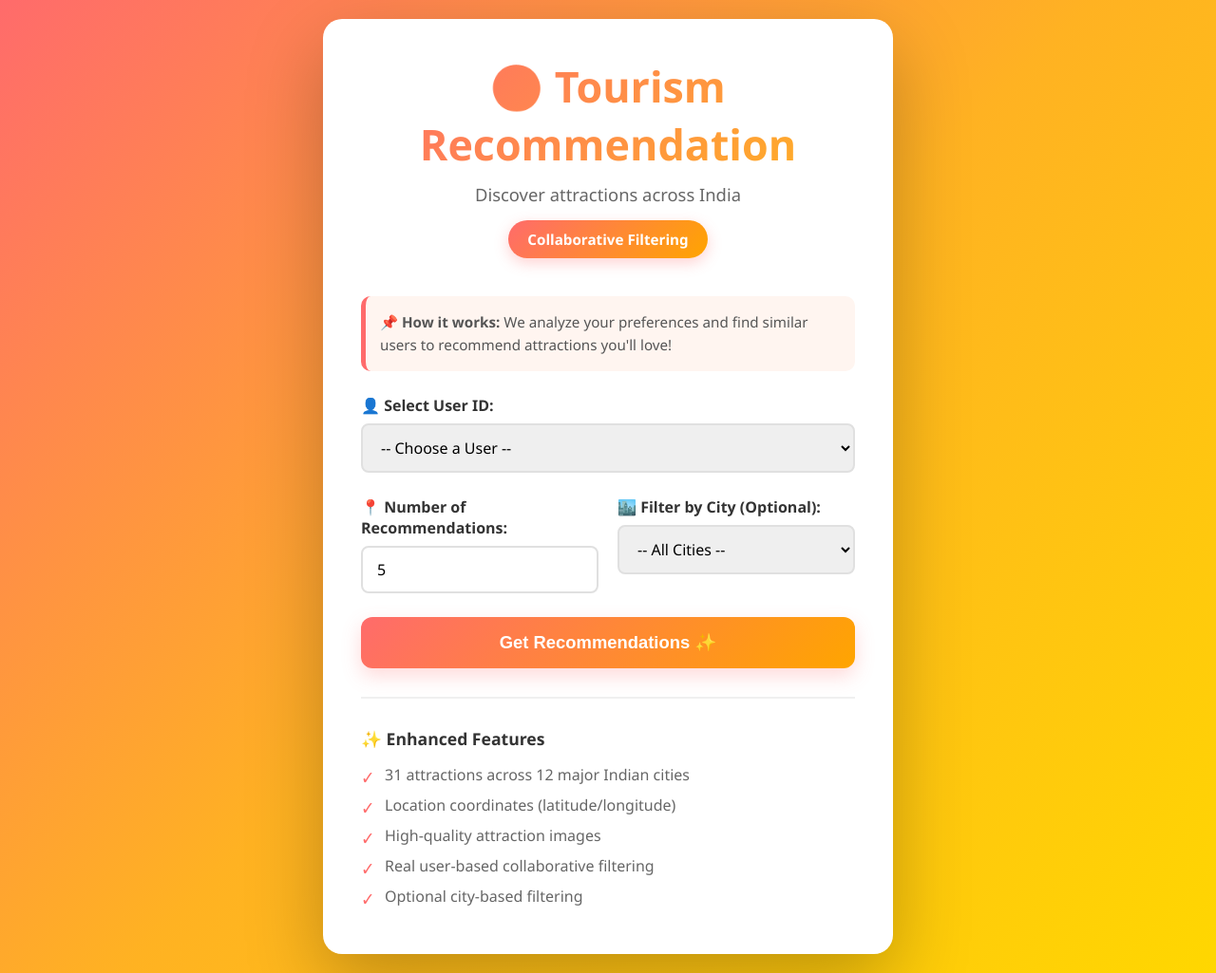
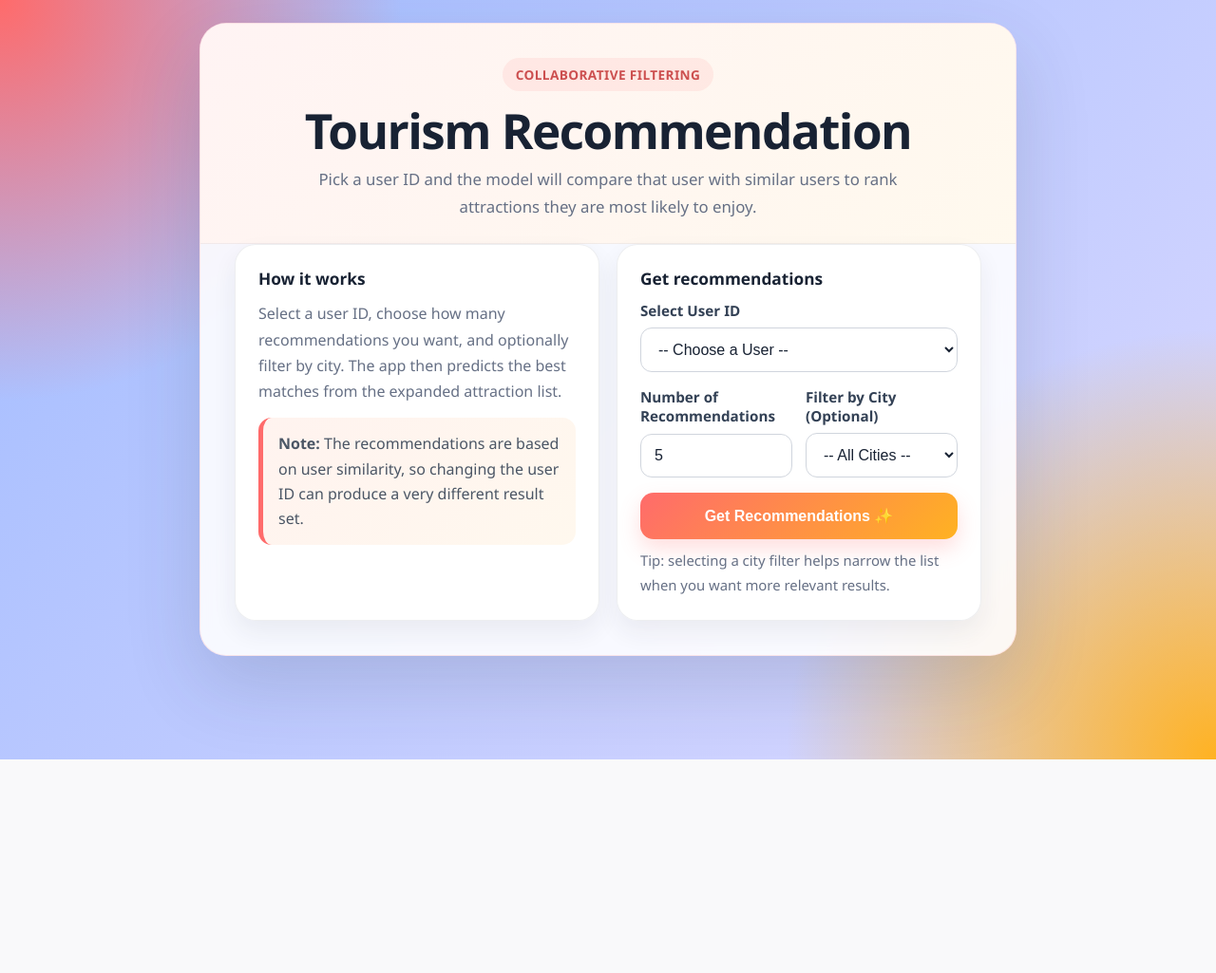
Before and after one commit to shreyasreddy1401/Tourism-Recommendation, a Flask app: template app3/templates/index.html in a window 1280 px wide. Shown: the whole page at 95% size. After the commit the page ends 800 px from the top, so only its background shows below. Run offline with Flask 3, Linux system fonts and the light colour scheme; the template is opened without the code that fills it, so the values that code supplies are empty; parts of the project's set-up code (start-up, migrations or seed data) failed here and were passed over.

Commit message:
some updates yet still no image URL fix

```diff
--- a/app3/templates/index.html
+++ b/app3/templates/index.html
@@ -11,183 +11,268 @@
             box-sizing: border-box;
         }
 
+        :root {
+            --bg-1: #a0bbff;
+            --bg-2: #dcd9ff;
+            --surface: rgba(255, 255, 255, 0.88);
+            --surface-strong: #ffffff;
+            --text: #243041;
+            --muted: #667085;
+            --accent: #ff6b6b;
+            --accent-2: #ffb222;
+            --border: rgba(255, 107, 107, 0.14);
+        }
 
         body {
             font-family: 'Segoe UI', Tahoma, Geneva, Verdana, sans-serif;
-            background: linear-gradient(135deg, #FF6B6B 0%, #ffb222 50%, #FFD700 100%);
             min-height: 100vh;
-            display: flex;
-            justify-content: center;
-            align-items: center;
-            padding: 20px;
+            padding: 24px;
+            color: var(--text);
+            background:
+                radial-gradient(circle at top left, rgb(255, 107, 107), transparent 28%),
+                radial-gradient(circle at bottom right, rgb(255, 178, 34), transparent 30%),
+                linear-gradient(135deg, var(--bg-1) 0%, var(--bg-2) 100%);
         }
 
         .container {
-            background: white;
-            border-radius: 20px;
-            box-shadow: 0 30px 80px rgba(0, 0, 0, 0.25);
-            padding: 40px;
-            max-width: 600px;
-            width: 100%;
-                    backdrop-filter: blur(10px);
+            max-width: 860px;
+            margin: 0 auto;
+            background: var(--surface);
+            border: 1px solid var(--border);
+            border-radius: 28px;
+            box-shadow: 0 30px 80px rgba(36, 48, 65, 0.16);
+            overflow: hidden;
+            backdrop-filter: blur(12px);
         }
 
-        header {
+        .hero {
+            padding: 36px 36px 24px;
             text-align: center;
-            margin-bottom: 40px;
+            background:
+                linear-gradient(135deg, rgba(255, 107, 107, 0.08), rgba(255, 178, 34, 0.08)),
+                var(--surface-strong);
+            border-bottom: 1px solid rgba(36, 48, 65, 0.06);
+        }
+
+        .eyebrow {
+            display: inline-block;
+            padding: 8px 14px;
+            border-radius: 999px;
+            background: rgba(255, 107, 107, 0.1);
+            color: #cc4f4f;
+            font-size: 0.85rem;
+            font-weight: 700;
+            letter-spacing: 0.03em;
+            text-transform: uppercase;
         }
 
         h1 {
-            background: linear-gradient(135deg, #FF6B6B 0%, #ffb222 100%);
-            -webkit-background-clip: text;
-            -webkit-text-fill-color: transparent;
-            background-clip: text;
-            font-size: 2.8em;
-            margin-bottom: 10px;
-                    font-weight: 800;
+            margin: 14px 0 10px;
+            font-size: clamp(2.1rem, 4vw, 3.4rem);
+            line-height: 1.08;
+            letter-spacing: -0.03em;
+            color: #182233;
         }
 
         .subtitle {
-            color: #666;
-            font-size: 1.15em;
-            margin-bottom: 5px;
-                    font-weight: 500;
+            max-width: 640px;
+            margin: 0 auto;
+            color: var(--muted);
+            font-size: 1.05rem;
+            line-height: 1.7;
         }
 
-        .method-badge {
-            display: inline-block;
-            background: linear-gradient(135deg, #FF6B6B 0%, #FFA500 100%);
-            color: white;
-            padding: 10px 20px;
-            border-radius: 25px;
-            font-size: 0.95em;
-            margin-top: 10px;
-                    font-weight: 600;
-                    box-shadow: 0 5px 15px rgba(255, 107, 107, 0.3);
+        .stats {
+            display: grid;
+            grid-template-columns: repeat(3, minmax(0, 1fr));
+            gap: 14px;
+            padding: 0 36px 28px;
+            margin-top: -10px;
+        }
+
+        .stat-card {
+            background: rgba(255, 255, 255, 0.92);
+            border: 1px solid rgba(36, 48, 65, 0.08);
+            border-radius: 18px;
+            padding: 16px;
+            text-align: left;
+            box-shadow: 0 10px 22px rgba(36, 48, 65, 0.06);
+        }
+
+        .stat-card strong {
+            display: block;
+            font-size: 1.35rem;
+            color: #182233;
+            margin-bottom: 4px;
+        }
+
+        .stat-card span {
+            color: var(--muted);
+            font-size: 0.93rem;
+            line-height: 1.5;
+        }
+
+        .content {
+            display: grid;
+            grid-template-columns: 1fr 1fr;
+            gap: 18px;
+            padding: 0 36px 36px;
+        }
+
+        .panel {
+            background: rgba(255, 255, 255, 0.94);
+            border: 1px solid rgba(36, 48, 65, 0.08);
+            border-radius: 22px;
+            padding: 24px;
+            box-shadow: 0 12px 26px rgba(36, 48, 65, 0.07);
+        }
+
+        .panel h2 {
+            font-size: 1.08rem;
+            margin-bottom: 12px;
+            color: #182233;
+        }
+
+        .panel p {
+            color: var(--muted);
+            line-height: 1.7;
+        }
+
+        .info-box {
+            margin-top: 14px;
+            background: linear-gradient(135deg, #fff3ef 0%, #fff8ee 100%);
+            border-left: 5px solid var(--accent);
+            border-radius: 14px;
+            padding: 14px 16px;
+            color: #4b5665;
+            line-height: 1.65;
+        }
+
+        form {
+            display: grid;
+            gap: 16px;
         }
 
         .form-group {
-            margin-bottom: 25px;
+            display: grid;
+            gap: 8px;
         }
 
         label {
-            display: block;
-            margin-bottom: 8px;
-            color: #333;
+            font-size: 0.95rem;
             font-weight: 700;
-            font-size: 1em;
+            color: #334155;
         }
 
         select, input[type="number"] {
             width: 100%;
-            padding: 12px 15px;
-            border: 2px solid #e0e0e0;
-            border-radius: 8px;
-            font-size: 1em;
-            transition: border-color 0.3s;
-            font-family: 'Segoe UI', Tahoma, Geneva, Verdana, sans-serif;
+            padding: 13px 14px;
+            border: 1px solid #d0d5dd;
+            border-radius: 12px;
+            background: #fff;
+            font-size: 1rem;
+            color: #182233;
+            transition: border-color 0.2s ease, box-shadow 0.2s ease;
         }
 
         select:focus, input[type="number"]:focus {
             outline: none;
-            border-color: #FF6B6B;
-            box-shadow: 0 0 0 3px rgba(255, 107, 107, 0.15);
+            border-color: var(--accent);
+            box-shadow: 0 0 0 4px rgba(255, 107, 107, 0.14);
         }
 
         .form-row {
             display: grid;
             grid-template-columns: 1fr 1fr;
-            gap: 20px;
-        }
-
-        @media (max-width: 600px) {
-            .form-row {
-                grid-template-columns: 1fr;
-            }
-        }
-
-        .info-box {
-            background: #FFF5F0;
-            border-left: 5px solid #FF6B6B;
-            padding: 15px;
-            border-radius: 10px;
-            margin-bottom: 25px;
-            color: #555;
-            font-size: 0.95em;
-            line-height: 1.6;
+            gap: 14px;
         }
 
         button {
             width: 100%;
-            padding: 16px 20px;
-            background: linear-gradient(135deg, #FF6B6B 0%, #FFA500 100%);
+            padding: 15px 18px;
+            border: none;
+            border-radius: 14px;
             color: white;
-            border: none;
-            border-radius: 12px;
-            font-size: 1.15em;
+            font-size: 1rem;
             font-weight: 700;
             cursor: pointer;
-            transition: transform 0.3s, box-shadow 0.3s;
-            box-shadow: 0 8px 20px rgba(255, 107, 107, 0.25);
+            background: linear-gradient(135deg, var(--accent) 0%, var(--accent-2) 100%);
+            box-shadow: 0 10px 22px rgba(255, 107, 107, 0.22);
+            transition: transform 0.2s ease, box-shadow 0.2s ease;
         }
 
         button:hover {
-            transform: translateY(-4px);
-            box-shadow: 0 15px 35px rgba(255, 107, 107, 0.4);
+            transform: translateY(-2px);
+            box-shadow: 0 16px 28px rgba(255, 107, 107, 0.28);
         }
 
-        button:active {
-            transform: translateY(0);
+        .note {
+            margin-top: 10px;
+            color: var(--muted);
+            font-size: 0.93rem;
+            line-height: 1.6;
         }
 
-        .features {
-            margin-top: 30px;
-            padding-top: 30px;
-            border-top: 2px solid #f0f0f0;
+        @media (max-width: 820px) {
+            .content,
+            .stats {
+                grid-template-columns: 1fr;
             }
 
-        .features h3 {
-            color: #333;
-            margin-bottom: 15px;
-            font-size: 1.1em;
+            .hero,
+            .content,
+            .stats {
+                padding-left: 20px;
+                padding-right: 20px;
+            }
         }
 
-        .feature-list {
-            list-style: none;
+        @media (max-width: 640px) {
+            body {
+                padding: 14px;
             }
 
-        .feature-list li {
-            color: #666;
-            margin-bottom: 10px;
-            padding-left: 25px;
-            position: relative;
+            .hero {
+                padding: 28px 20px 20px;
             }
 
-        .feature-list li:before {
-            content: "✓";
-            position: absolute;
-            left: 0;
-            color: #FF6B6B;
-            font-weight: bold;
-                    font-size: 1.2em;
+            .content {
+                padding-bottom: 24px;
+            }
+
+            .form-row {
+                grid-template-columns: 1fr;
+            }
         }
     </style>
 </head>
 <body>
     <div class="container">
-        <header>
-            <h1>🌍 Tourism Recommendation</h1>
-            <p class="subtitle">Discover attractions across India</p>
-            <span class="method-badge">Collaborative Filtering</span>
-        </header>
+        <section class="hero">
+            <span class="eyebrow">Collaborative Filtering</span>
+            <h1>Tourism Recommendation</h1>
+            <p class="subtitle">
+                Pick a user ID and the model will compare that user with similar users to rank attractions they are most likely to enjoy.
+            </p>
+        </section>
 
+        <section class="content">
+            <div class="panel">
+                <h2>How it works</h2>
+                <p>
+                    Select a user ID, choose how many recommendations you want, and optionally filter by city.
+                    The app then predicts the best matches from the expanded attraction list.
+                </p>
                 <div class="info-box">
-            <strong>📌 How it works:</strong> We analyze your preferences and find similar users to recommend attractions you'll love!
+                    <strong>Note:</strong> The recommendations are based on user similarity, so changing the user ID can produce a very different result set.
+                </div>
             </div>
 
+            <div class="panel">
+                <h2>Get recommendations</h2>
                 <form method="POST" action="/recommendations">
                     <div class="form-group">
-                <label for="user_id">👤 Select User ID:</label>
+                        <label for="user_id">Select User ID</label>
                         <select id="user_id" name="user_id" required>
                             <option value="">-- Choose a User --</option>
                             {% for user in users %}
@@ -198,13 +283,12 @@
 
                     <div class="form-row">
                         <div class="form-group">
-                    <label for="num_recommendations">📍 Number of Recommendations:</label>
-                    <input type="number" id="num_recommendations" name="num_recommendations"
-                           value="5" min="1" max="15">
+                            <label for="num_recommendations">Number of Recommendations</label>
+                            <input type="number" id="num_recommendations" name="num_recommendations" value="5" min="1" max="15">
                         </div>
 
                         <div class="form-group">
-                    <label for="city_filter">🏙️ Filter by City (Optional):</label>
+                            <label for="city_filter">Filter by City (Optional)</label>
                             <select id="city_filter" name="city_filter">
                                 <option value="">-- All Cities --</option>
                                 {% for city in cities %}
@@ -216,17 +300,11 @@
 
                     <button type="submit">Get Recommendations ✨</button>
                 </form>
-
-        <div class="features">
-            <h3>✨ Enhanced Features</h3>
-            <ul class="feature-list">
-                <li>31 attractions across 12 major Indian cities</li>
-                <li>Location coordinates (latitude/longitude)</li>
-                <li>High-quality attraction images</li>
-                <li>Real user-based collaborative filtering</li>
-                <li>Optional city-based filtering</li>
-            </ul>
+                <p class="note">
+                    Tip: selecting a city filter helps narrow the list when you want more relevant results.
+                </p>
             </div>
+        </section>
     </div>
 </body>
 </html>
--- a/app3/templates/recommendations.html
+++ b/app3/templates/recommendations.html
@@ -13,7 +13,7 @@
 
         body {
             font-family: 'Segoe UI', Tahoma, Geneva, Verdana, sans-serif;
-            background: linear-gradient(135deg, #FF6B6B 0%, #FFA500 50%, #FFD700 100%);
+            background: linear-gradient(135deg, #ae6bff 0%,#0091ff 33%,#ffa600 50%, #FFD700 67%, #ff6b6b 100%);
             min-height: 100vh;
             padding: 40px 20px;
         }
```
Also changed, not shown: 2 other files. Lines whose indentation alone changed are shown as unchanged.
